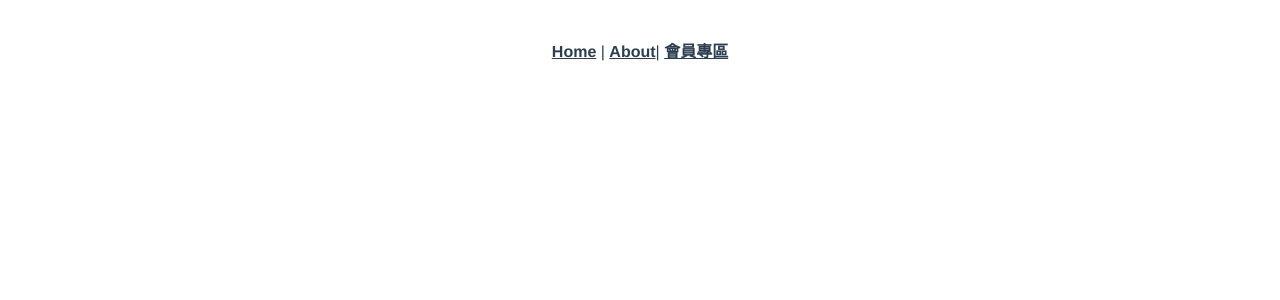
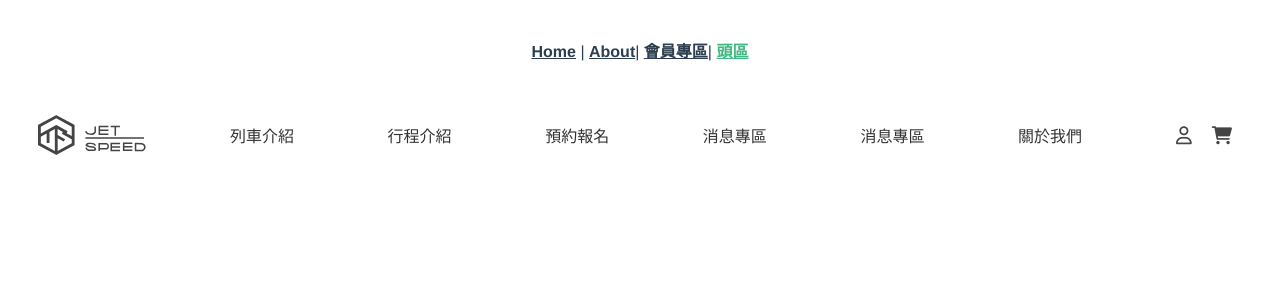
Before and after one commit to Azrialin/cgd103-g4, a Vue app: page /header in a window 1280 px wide. Before the commit this address had no page. Shown: the top 300 px of the page. Built offline with nearby package versions, Linux system fonts and the light colour scheme.

Commit message:
add header

```diff
--- a/src/App.vue
+++ b/src/App.vue
@@ -2,7 +2,8 @@
   <nav>
     <router-link to="/">Home</router-link> |
     <router-link to="/about">About</router-link>|
-    <router-link to="/membership">會員專區</router-link>
+    <router-link to="/membership">會員專區</router-link>|
+    <router-link to="/header">頭區</router-link>
   </nav>
   <router-view/>
 </template>
--- /dev/null
+++ b/src/components/Header.vue
@@ -0,0 +1,82 @@
+<template>
+    <link rel="stylesheet" href="https://cdnjs.cloudflare.com/ajax/libs/font-awesome/6.2.1/css/all.min.css">
+    <div class="container">
+        <div class="h_logo">
+            <img src="../assets/img/LOGO.svg" alt="">
+        </div>
+        <ul class="h_list">
+            <li v-for="item in items" :key="item">
+                <a href="">{{item}}</a>
+            </li>
+        </ul>
+        <div class="h_feature">
+            <a href=""><i class="fa-regular fa-user"></i></a>
+            <a href=""><i class="fa-solid fa-cart-shopping"></i></a>
+        </div>
+    </div>
+</template>
+<script>
+
+export default {
+    props: {
+
+    },
+    data(){
+        return{
+            items:["列車介紹","行程介紹","預約報名","消息專區","消息專區","關於我們"],
+        }
+    }
+}
+</script>
+<style lang="scss" scoped>
+@import "../assets/scss/base/base.scss";
+
+
+@import "../assets/scss/base/color.scss";
+
+    .container{
+        font-family: 'Noto Serif TC', '微軟正黑體';
+        box-sizing: border-box;
+        padding: 15px 30px;
+        width: 100%;
+        display: flex;
+        justify-content: space-between;
+        .h_logo{
+            display: flex;
+            align-items: center;
+        }
+        .h_list{
+            padding: 0;
+            width: 100%;
+            list-style: none;
+            display: flex;
+            justify-content: space-between;
+            max-width: 852px;
+            a{
+                text-decoration: none;
+                color: #333;
+                transition: 0.5s;
+                &:hover{
+                    color: $front_color_hover;
+                }
+            }
+        }
+        .h_feature{
+            display: flex;
+            align-items: center;
+            justify-content: center;
+            a{
+                text-decoration: none;
+                color: $color_444;
+                i{
+                    font-size: 18px;
+                    padding: 10px;
+                    transition: 0.5s;
+                    &:hover{
+                        color: $front_color_hover;
+                    }
+                }
+            }
+        }
+    }
+</style>
--- a/src/router/index.js
+++ b/src/router/index.js
@@ -20,6 +20,11 @@ const routes = [
     name: 'membership',
     component: () => import('../views/MembershipView.vue')
   },
+  {
+    path: '/header',
+    name: 'header',
+    component: () => import('../views/HeaderView.vue')
+  },
 ]
 
 const router = createRouter({
--- /dev/null
+++ b/src/views/HeaderView.vue
@@ -0,0 +1,12 @@
+<template>
+    <Header/>
+</template>
+<script>
+    import Header from "@/components/Header.vue"
+    export default {
+        name: "HeaderView",
+        components:{
+            Header
+        }
+    }
+</script>
```
Also changed, not shown: src/assets/img/LOGO.svg (added), 1 other file (tests, documents, lock files or other folders).
